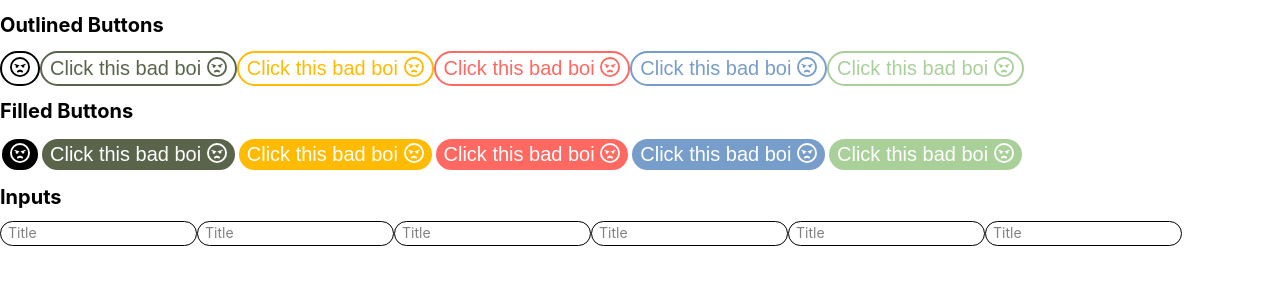
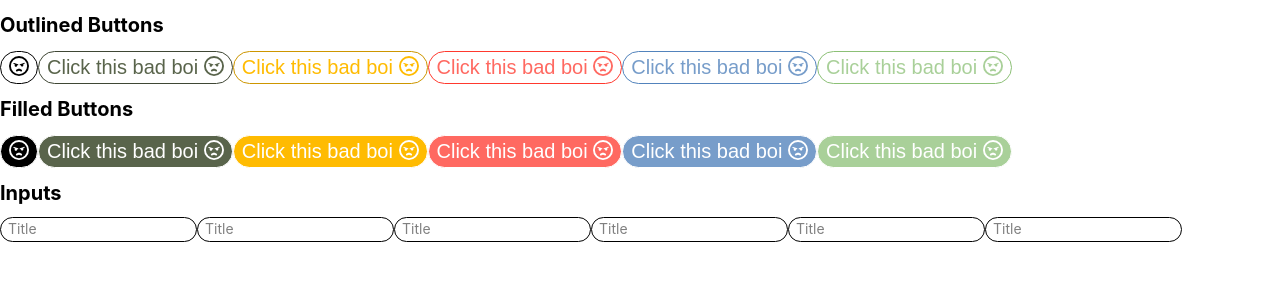
Before and after one commit to habiteam/habitea, a Next.js app: page /app in a window 1280 px wide. Shown: the top 300 px of the page. Built offline with nearby package versions, Linux system fonts and the light colour scheme.

Commit message:
fix: outline button

```diff
--- a/common/components/Button/Button.module.scss
+++ b/common/components/Button/Button.module.scss
@@ -14,7 +14,7 @@ $colors: (
   font-size: 2rem;
   background: none;
   color: white;
-  border: 2px solid;
+  border: 1px solid;
   border-radius: 24px;
   transition: all 400ms;
 
@@ -39,7 +39,7 @@ $colors: (
   }
 
   .button--#{$k}.button--outline {
-    border-color: #{$v};
+    border-color: darken($v, 10%);
     color: #{$v};
 
     &:hover {
--- a/common/components/Input/Input.tsx
+++ b/common/components/Input/Input.tsx
@@ -19,6 +19,7 @@ export default function Input(props: InputPropsSchema) {
       }`}
     >
       <label htmlFor={props.id}>{props.title}</label>
+
       <div className={buttonStyles.input__container}>
         <input
           id={props.id}
@@ -40,6 +41,7 @@ export default function Input(props: InputPropsSchema) {
             }
           }}
         ></input>
+
         <fieldset>
           <legend>
             <span>{props.title}</span>
```
